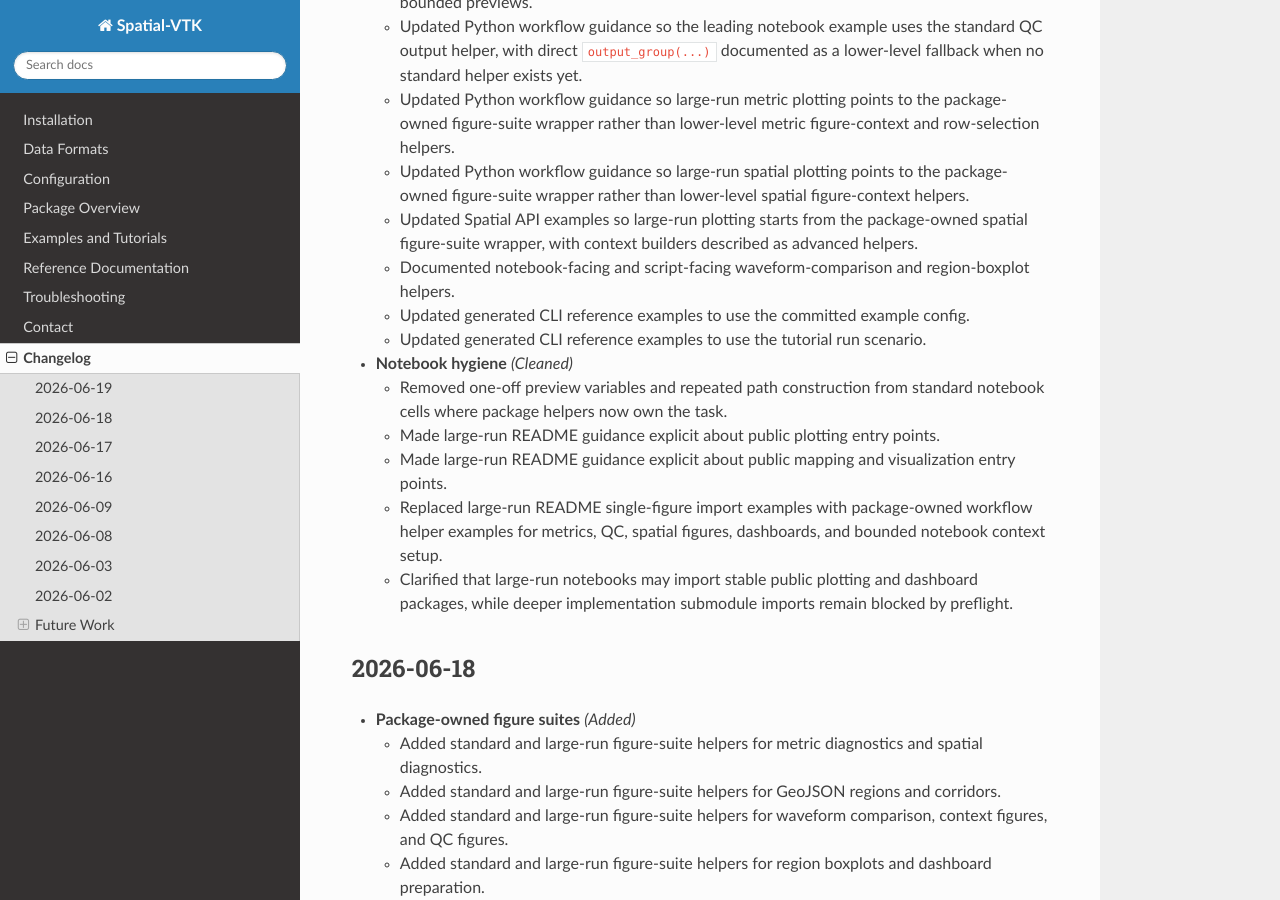
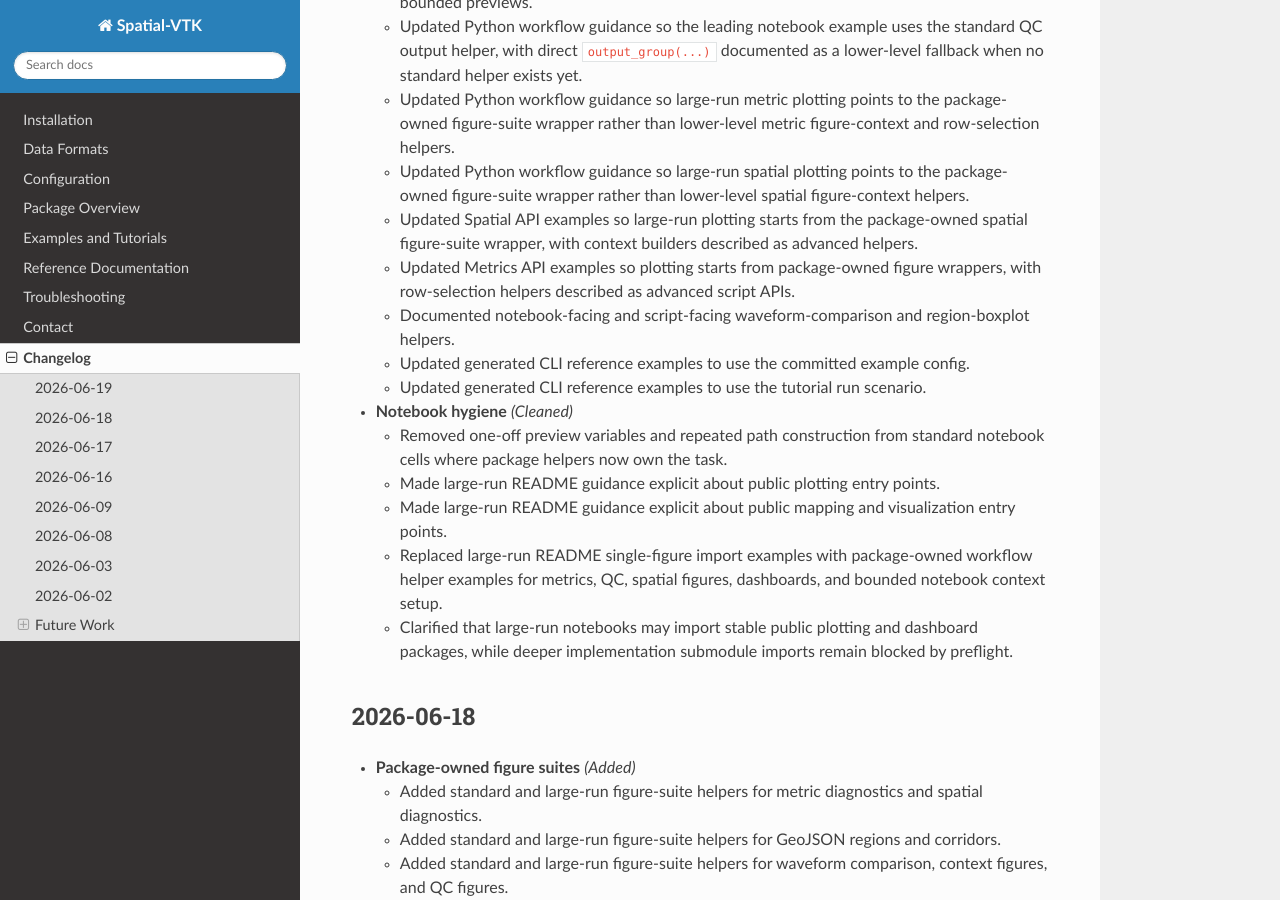
Before and after one commit to bcbirkel/spatial-vtk, a Sphinx documentation site: the page built from docs/changelog.rst, in a window 1280 px wide and 900 px high, scrolled down 3207 px. Built offline with Sphinx 7.4.7 and the Read the Docs theme 3.1.0, drawn with Linux system fonts in a browser that asks for light colours.

Commit message:
Clarify metrics API plotting entry points

```diff
--- a/docs/changelog.rst
+++ b/docs/changelog.rst
@@ -172,6 +172,8 @@ Changelog
   - Updated Spatial API examples so large-run plotting starts from the
     package-owned spatial figure-suite wrapper, with context builders described
     as advanced helpers.
+  - Updated Metrics API examples so plotting starts from package-owned figure
+    wrappers, with row-selection helpers described as advanced script APIs.
   - Documented notebook-facing and script-facing waveform-comparison and
     region-boxplot helpers.
   - Updated generated CLI reference examples to use the committed example
```
Also changed, not shown: docs/reference/api/metrics.rst (+8 -3 lines), 1 other file.
